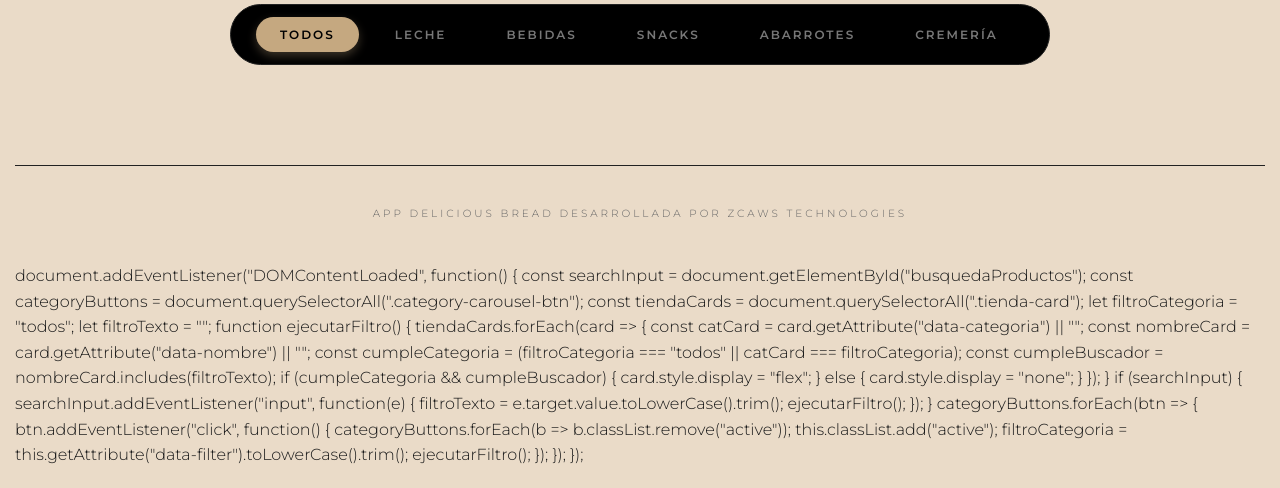
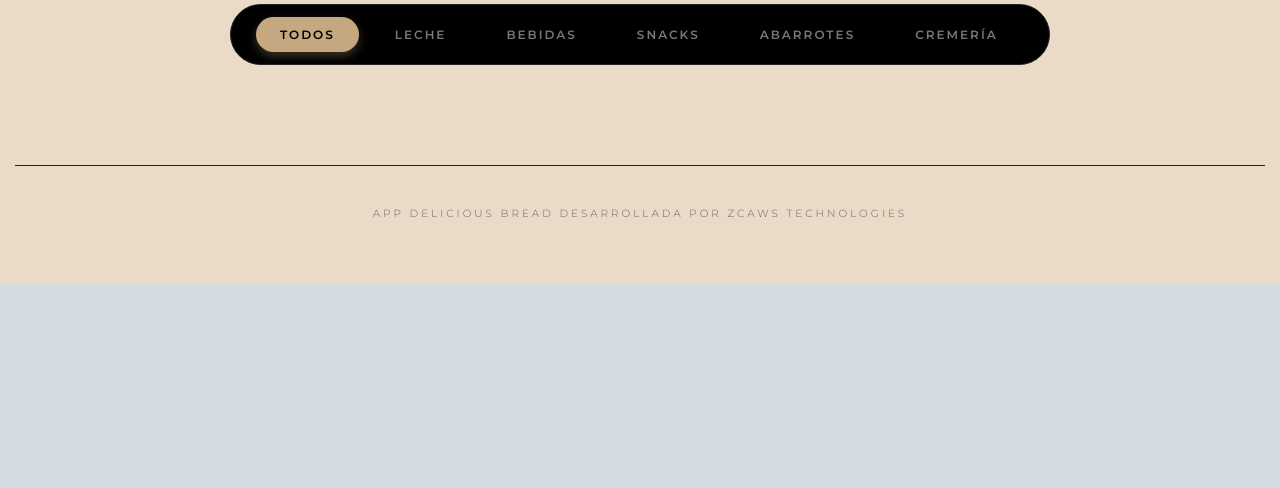
Before and after one commit to zuriellopezcisneros8-bit/delicious-bread, a Flask app: page / in a window 1280 px wide. Shown: the part 3178-3666 px from the top of the page. After the commit the page ends 3461 px from the top, so only its background shows below. Run offline with Flask 3, Linux system fonts and the light colour scheme; the visitor is signed in with stand-in values (Sample User, id 1); tables that the repository leaves empty hold one stand-in row (values such as "Sample post"); grey boxes marked "Sample" are stand-in pictures; some libraries are stand-ins or nearby versions; some web fonts are replaced.

Commit message:
NEW CHANGES

```diff
--- a/templates/index.html
+++ b/templates/index.html
@@ -709,7 +709,7 @@
 
             <div id="seccion-tienda" class="tienda-grid" style="display: none;">
                 {% for producto in productos if producto.categoria and producto.categoria in ['tienda', 'abarrotes', 'Tienda', 'Abarrotes'] %}
-                <div class="tienda-card {% if not producto.disponible %}pausado{% endif %}">
+                <div class="tienda-card {% if not producto.disponible %}pausado{% endif %}" data-categoria="{{ producto.categoria|default('tienda') }}" data-nombre="{{ producto.nombre }}">
 
                     <div class="img-contenedor" {% if producto.disponible %}onclick='abrirLightbox({{ producto.nombre|tojson }}, {{ producto.precio|tojson }}, {{ producto.descripcion|tojson }}, {{ producto.imagen_url|tojson }})'{% endif %}>
                         <img src="{{ producto.imagen_url if producto.imagen_url else 'https://via.placeholder.com/400x400/121212/C5A059?text=Tienda' }}" alt="{{ producto.nombre }}">
@@ -915,7 +915,7 @@
         // VARIABLES JINJA-PYTHON HACIA JAVASCRIPT
         const nombreUsuarioGlobal = {{ nombre_usuario|default('Señor Zmarth')|tojson }};
         const tiendaAbierta = {{ 'true' if tienda_abierta else 'false' }};
-        const motivoCierre = {{ motivoCierre|default('')|tojson }};
+        const motivoCierre = {{ motivo_cierre|default('')|tojson }};
 
         // LÓGICA DE CARRUSEL DE BANNERS AUTOMÁTICO
         document.addEventListener("DOMContentLoaded", function() {
@@ -1495,7 +1495,7 @@ if (contienePan && (horaActualLocal >= 16 || horaActualLocal < 1)) {
         }
     });
 </script>
-
+<script>
 document.addEventListener("DOMContentLoaded", function() {
     const searchInput = document.getElementById("busquedaProductos");
     const categoryButtons = document.querySelectorAll(".category-carousel-btn");
@@ -1536,5 +1536,6 @@ document.addEventListener("DOMContentLoaded", function() {
         });
     });
 });
+</script>
 </body>
 </html>
```
